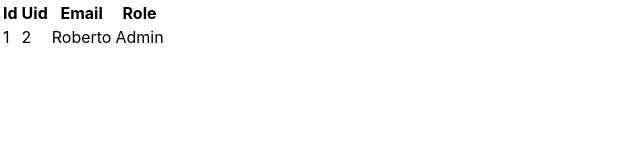
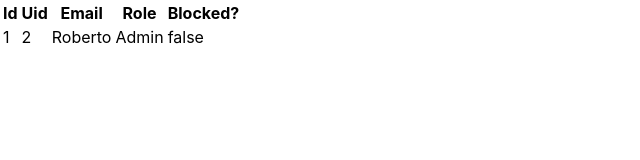
Before and after one commit to Fiubify/FiubifyWeb, a React (Create React App) app in the folder web/: page / in a window 1280 px wide. Shown: the top 160 px of the page, without its empty margins (0-640 px from the left). Built offline with nearby package versions, Linux system fonts and the light colour scheme.

Commit message:
Added blocked field and PropTypes to UserTable component.

```diff
--- a/web/src/components/home/UserRow.js
+++ b/web/src/components/home/UserRow.js
@@ -1,10 +1,21 @@
-export default function UserRow({ id, uid, email, role }) {
+import PropTypes from 'prop-types';
+
+export default function UserRow({ id, uid, email, role, blocked }) {
   return (
     <tr>
       <td>{id}</td>
       <td>{uid}</td>
       <td>{email}</td>
       <td>{role}</td>
+      <td>{String(blocked)}</td>
     </tr>
   );
 }
+
+UserRow.propTypes = {
+  id: PropTypes.string.isRequired,
+  uid: PropTypes.string.isRequired,
+  email: PropTypes.string.isRequired,
+  role: PropTypes.string.isRequired,
+  blocked: PropTypes.bool.isRequired,
+};
--- a/web/src/components/home/UserTable.js
+++ b/web/src/components/home/UserTable.js
@@ -1,7 +1,9 @@
 import UserRow from './UserRow';
 
 export default function UsersTable() {
-  const users = [{ id: 1, uid: 2, email: 'Roberto', role: 'Admin' }];
+  const users = [
+    { id: 1, uid: 2, email: 'Roberto', role: 'Admin', blocked: false },
+  ];
 
   return (
     <table>
@@ -11,6 +13,7 @@ export default function UsersTable() {
           <th>Uid</th>
           <th>Email</th>
           <th>Role</th>
+          <th>Blocked?</th>
         </tr>
       </thead>
       <tbody>{users.map((user) => UserRow(user))}</tbody>
```
